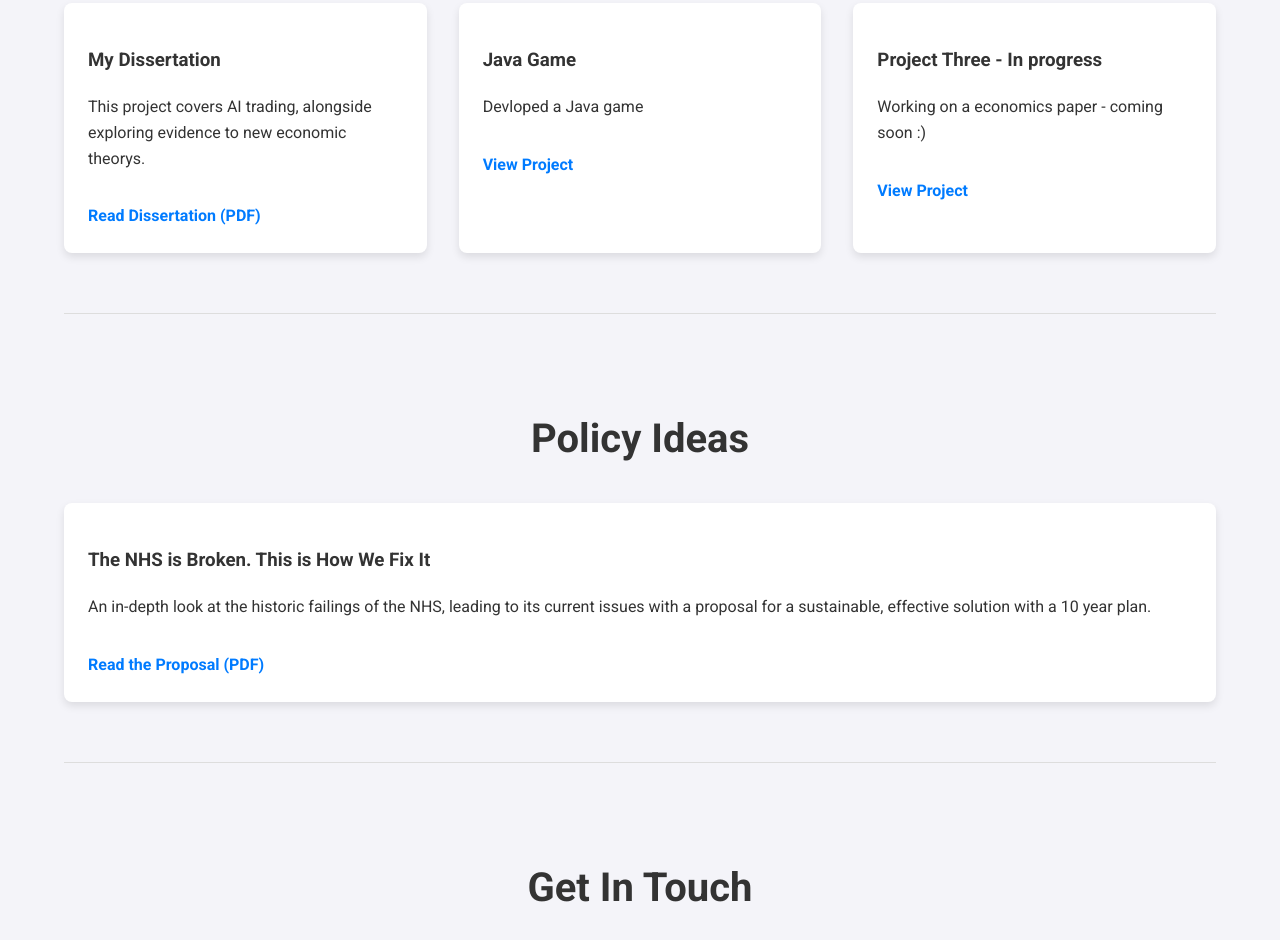
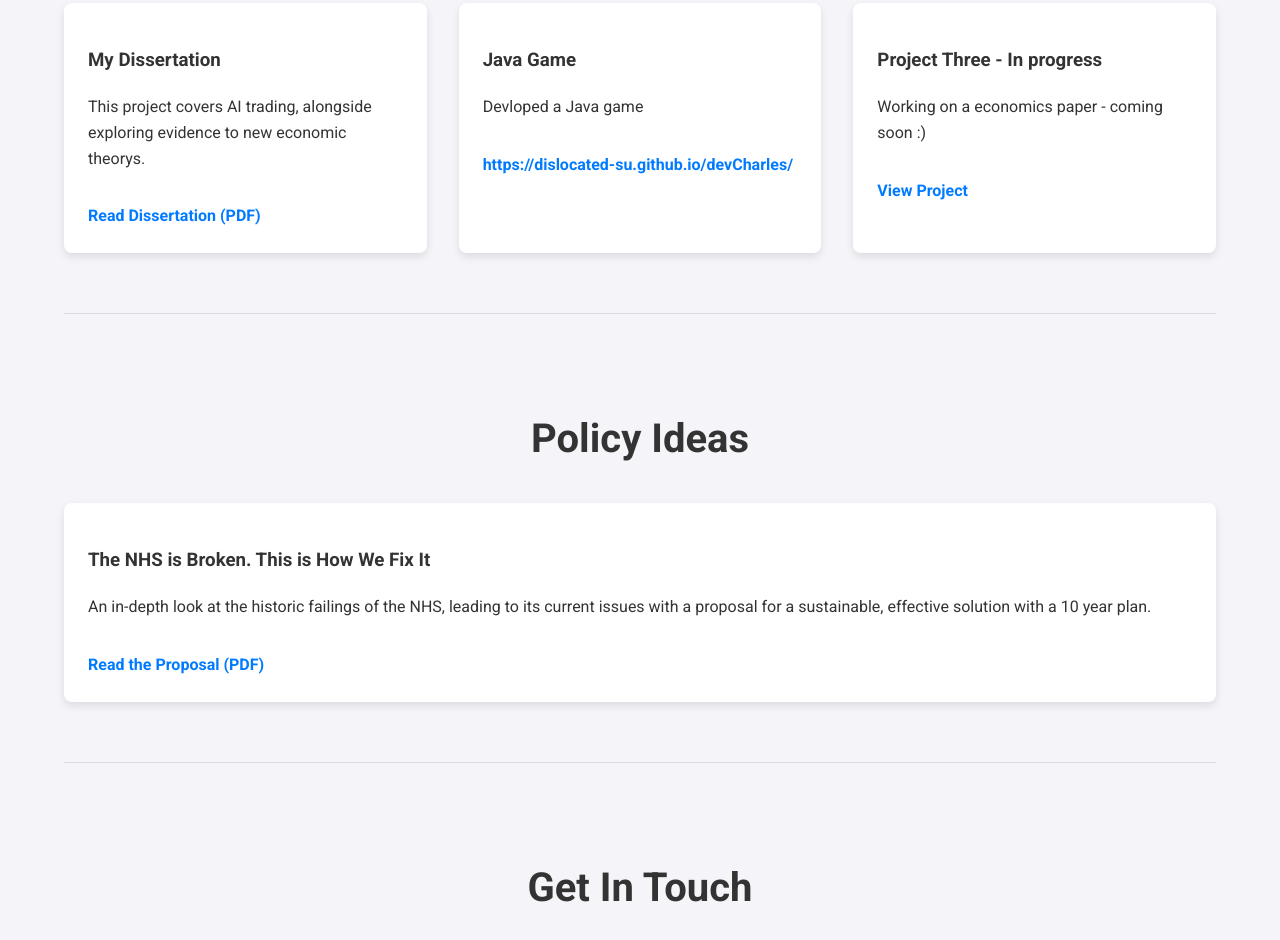
Before and after one commit to LouisWarren99/-github.io, a plain HTML site: page index.html in a window 1280 px wide. Shown: the part 991-1931 px from the top of the page. Drawn offline with Linux system fonts and the light colour scheme.

Commit message:
Update index.html

```diff
--- a/index.html
+++ b/index.html
@@ -53,7 +53,7 @@
                 <div class="project-card">
                     <h3>Java Game</h3>
                     <p>Devloped a Java game</p>
-                    <a href="Take a look!" class="project-link">View Project</a>
+                    <a href="Take a look!" class="project-link">https://dislocated-su.github.io/devCharles/</a>
                 </div>
                 <div class="project-card">
                     <h3>Project Three - In progress</h3>
```
